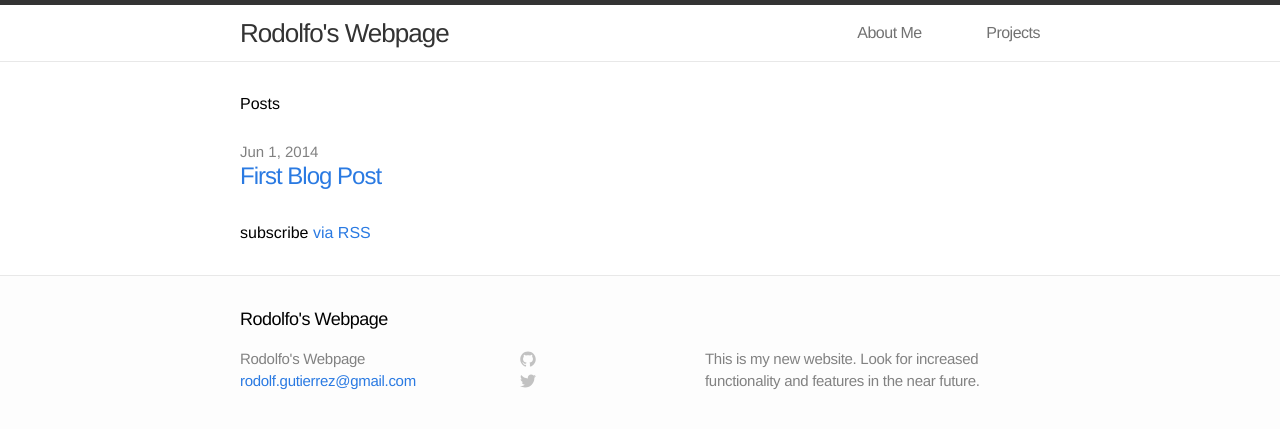
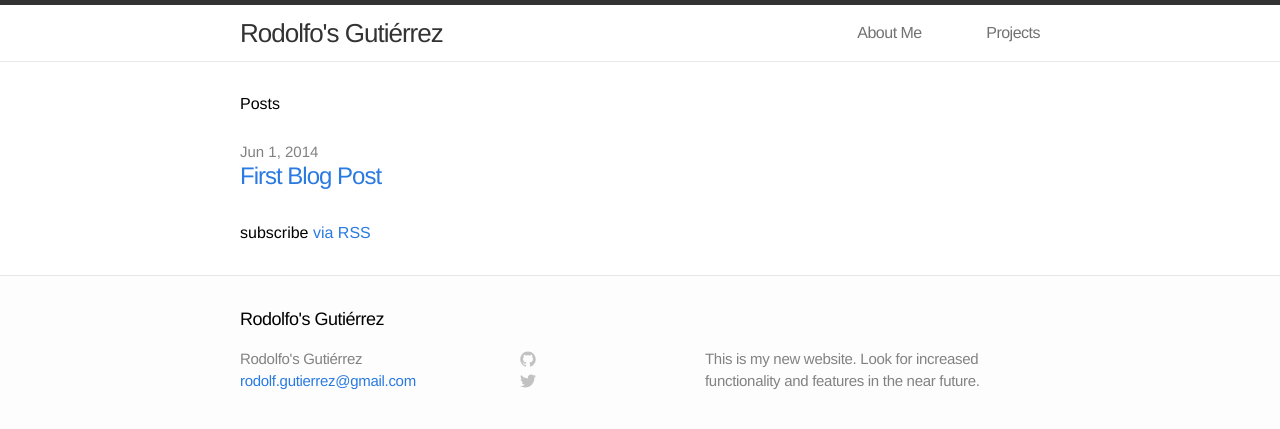
Before and after one commit to gutzrodolfo/arwedding.love, a Jekyll site: the page built from index.html, in a window 1280 px wide. Shown: the top 429 px of the page. Built offline with Jekyll 4.4.1, drawn with Linux system fonts in a browser that asks for light colours.

Commit message:
Changes to title

```diff
--- a/_config.yml
+++ b/_config.yml
@@ -1,5 +1,5 @@
 # Site settings
-title: Rodolfo's Webpage
+title: Rodolfo's Gutiérrez
 email: rodolf.gutierrez@gmail.com
 description: "This is my new website. Look for increased functionality and features in the near future."
 baseurl: ""
```
